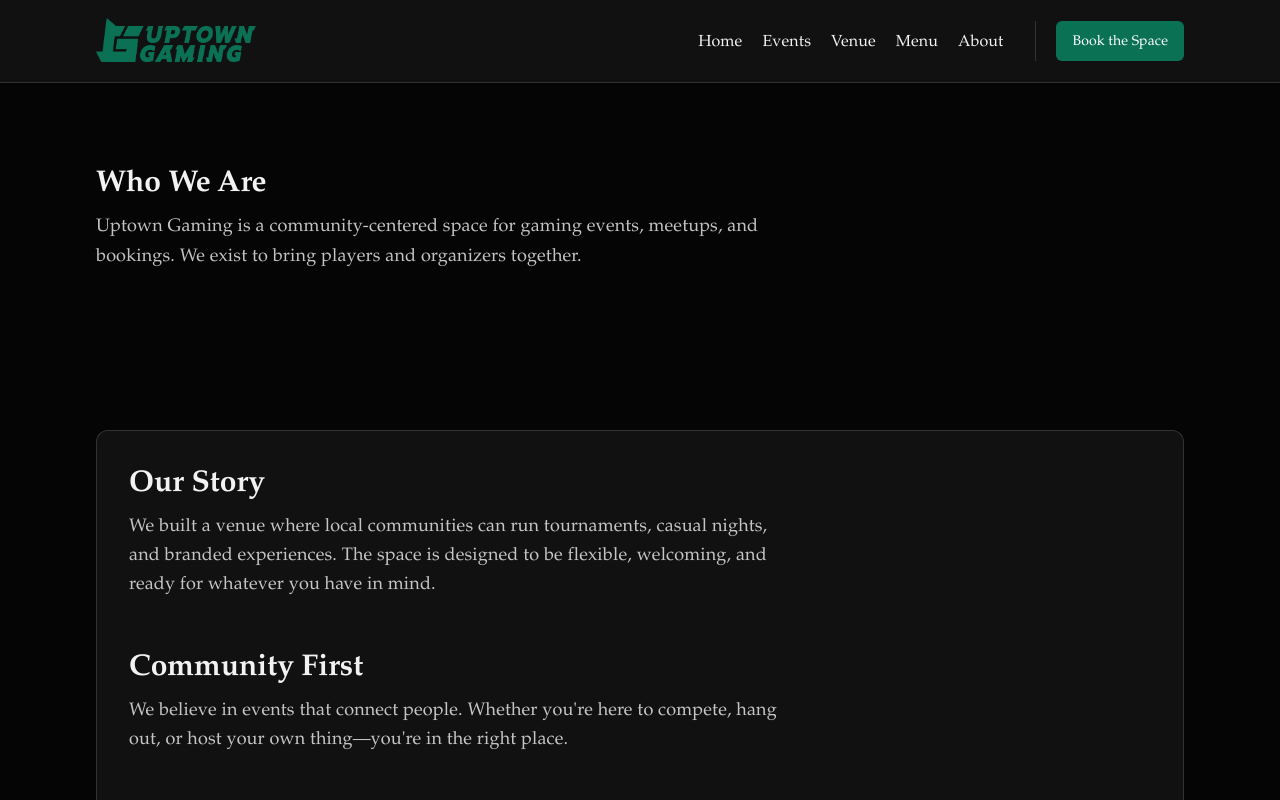
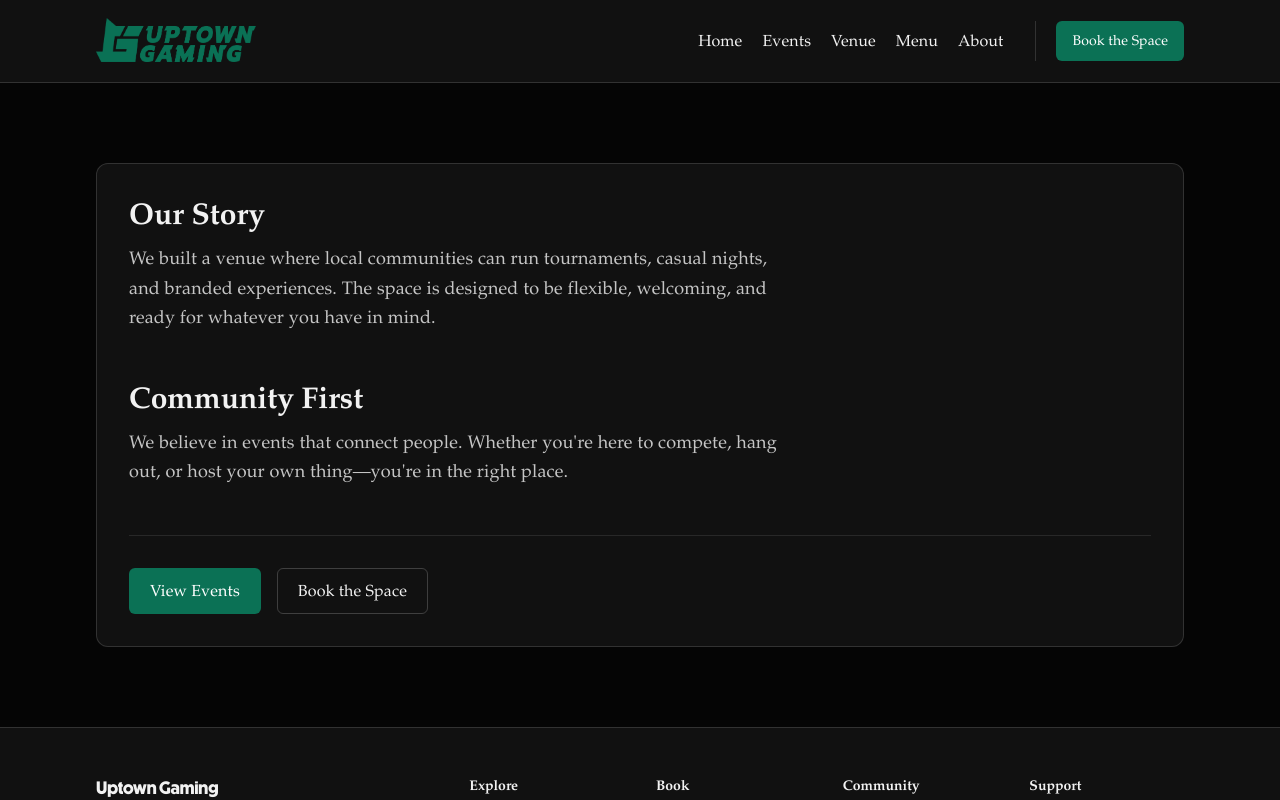
Before and after one commit to LRodriguez92/uptown-gaming, a Next.js app: page /about in a window 1280 px wide. Shown: the top 800 px of the page. Built offline with nearby package versions, Linux system fonts and the light colour scheme; no server answers.

Commit message:
remove page intro in about

```diff
--- a/app/about/page.tsx
+++ b/app/about/page.tsx
@@ -2,7 +2,6 @@ import { Container } from "@/components/ui/Container";
 import { Panel } from "@/components/ui/Panel";
 import { Section } from "@/components/ui/Section";
 import { SectionHeading } from "@/components/ui/SectionHeading";
-import { PageIntro } from "@/components/layout/PageIntro";
 import { Button } from "@/components/ui/Button";
 import { bookingFormUrl } from "@/config/site";
 import { createPageMetadata } from "@/lib/metadata";
@@ -15,12 +14,6 @@ export const metadata = createPageMetadata({
 
 export default function AboutPage() {
   return (
-    <>
-      <PageIntro
-        title="Who We Are"
-        support="Uptown Gaming is a community-centered space for gaming events, meetups, and bookings. We exist to bring players and organizers together."
-      />
-
     <Section aria-label="About content">
       <Container>
         <Panel className="space-y-10 md:space-y-12">
@@ -43,6 +36,5 @@ export default function AboutPage() {
         </Panel>
       </Container>
     </Section>
-    </>
   );
 }
```
Lines whose indentation alone changed are shown as unchanged.
